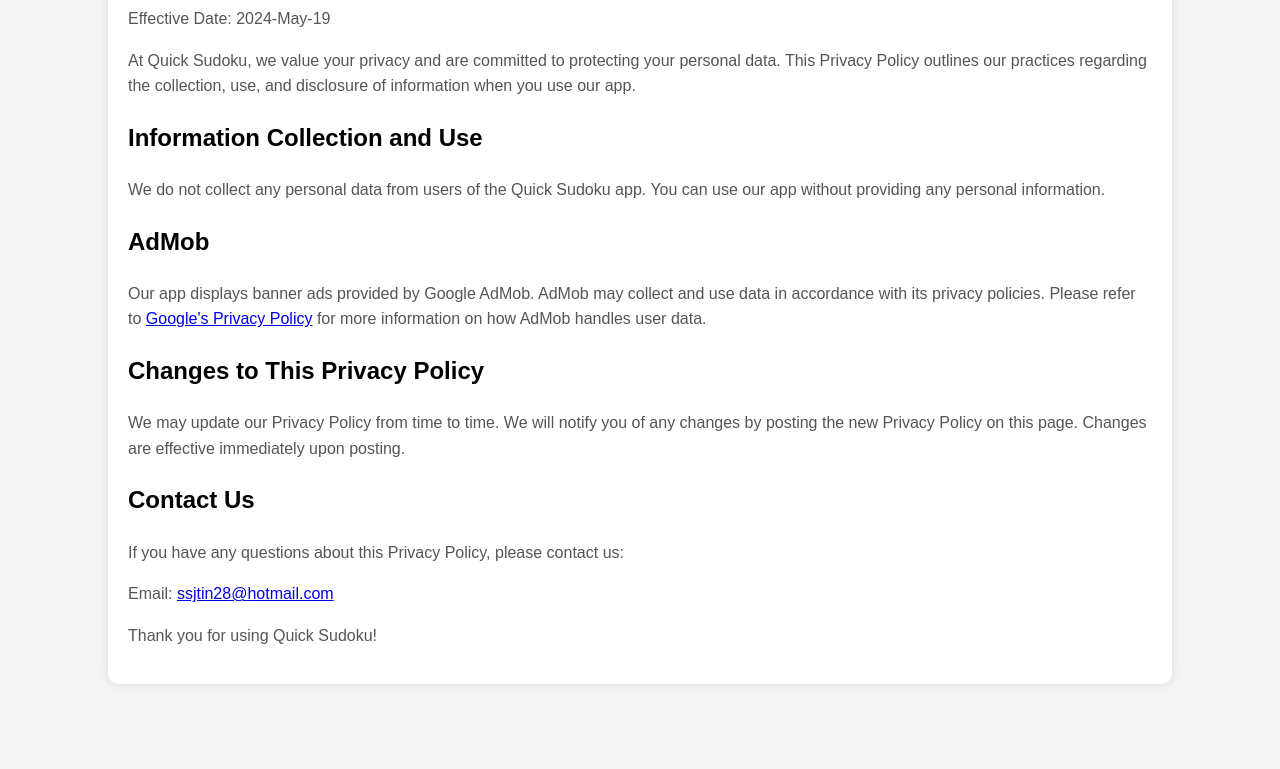
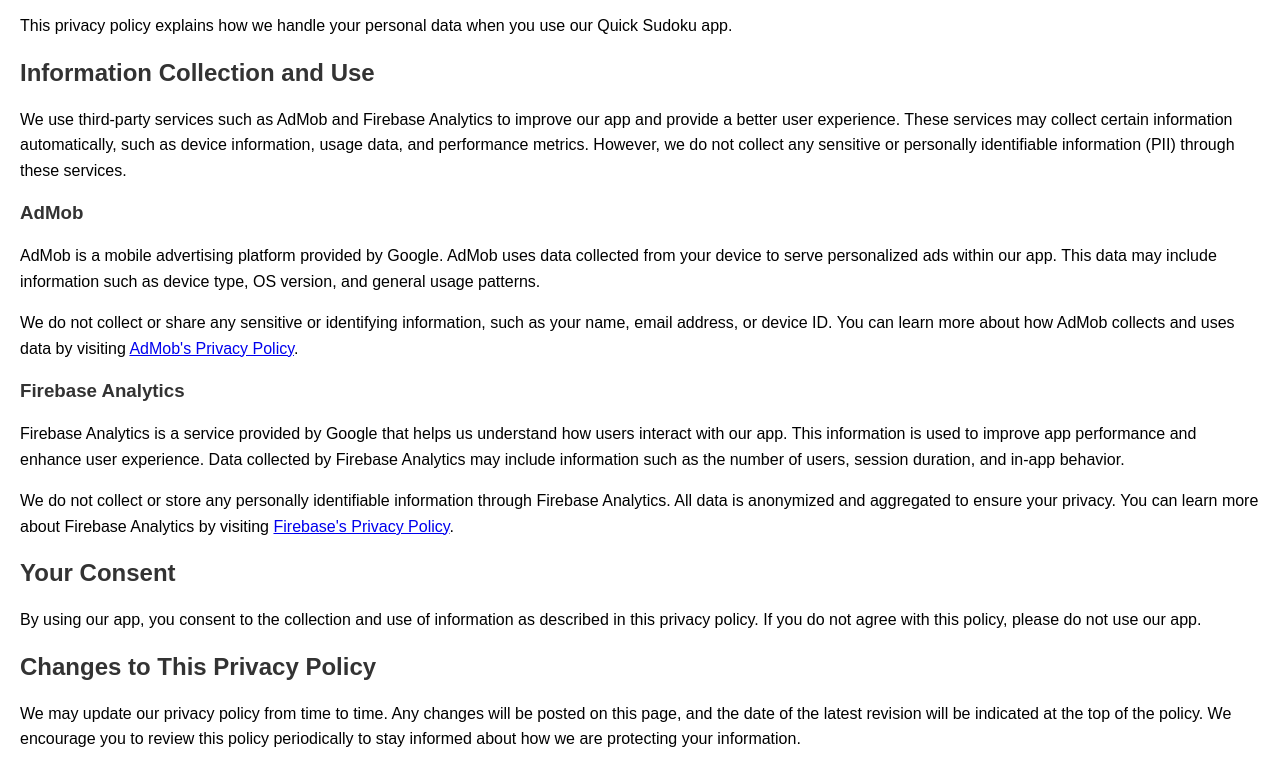
Before and after one commit to ssjtin/ssjtin.github.io, a plain HTML site: page quick-sudoku/privacy.html in a window 1280 px wide. Shown: the part 108-877 px from the top of the page. Before the commit the page ends 800 px from the top, so only its background shows below. Drawn offline with Linux system fonts and the light colour scheme.

Commit message:
Update privacy policy

```diff
--- a/quick-sudoku/privacy.html
+++ b/quick-sudoku/privacy.html
@@ -3,47 +3,45 @@
 <head>
     <meta charset="UTF-8">
     <meta name="viewport" content="width=device-width, initial-scale=1.0">
-    <title>Quick Sudoku Privacy Policy</title>
+    <title>Privacy Policy</title>
     <style>
         body {
             font-family: Arial, sans-serif;
-            line-height: 1.6;
-            margin: 0;
-            padding: 0;
-            background-color: #f4f4f4;
+            margin: 20px;
         }
-        .container {
-            width: 80%;
-            margin: auto;
-            overflow: hidden;
-            padding: 20px;
-            background: white;
-            box-shadow: 0 0 10px rgba(0, 0, 0, 0.1);
-            border-radius: 10px;
-        }
-        h1 {
+        h1, h2, h3 {
             color: #333;
         }
         p {
-            color: #555;
+            line-height: 1.6;
         }
     </style>
 </head>
 <body>
-    <div class="container">
-        <h1>Quick Sudoku Privacy Policy</h1>
-        <p>Effective Date: 2024-May-19</p>
-        <p>At Quick Sudoku, we value your privacy and are committed to protecting your personal data. This Privacy Policy outlines our practices regarding the collection, use, and disclosure of information when you use our app.</p>
-        <h2>Information Collection and Use</h2>
-        <p>We do not collect any personal data from users of the Quick Sudoku app. You can use our app without providing any personal information.</p>
-        <h2>AdMob</h2>
-        <p>Our app displays banner ads provided by Google AdMob. AdMob may collect and use data in accordance with its privacy policies. Please refer to <a href="https://policies.google.com/privacy" target="_blank">Google's Privacy Policy</a> for more information on how AdMob handles user data.</p>
-        <h2>Changes to This Privacy Policy</h2>
-        <p>We may update our Privacy Policy from time to time. We will notify you of any changes by posting the new Privacy Policy on this page. Changes are effective immediately upon posting.</p>
-        <h2>Contact Us</h2>
-        <p>If you have any questions about this Privacy Policy, please contact us:</p>
-        <p>Email: <a href="mailto:ssjtin28@hotmail.com">ssjtin28@hotmail.com</a></p>
-        <p>Thank you for using Quick Sudoku!</p>
-    </div>
+    <h1>Privacy Policy</h1>
+    <p>Welcome to Quick Sudoku!</p>
+    <p>This privacy policy explains how we handle your personal data when you use our Quick Sudoku app.</p>
+
+    <h2>Information Collection and Use</h2>
+    <p>We use third-party services such as AdMob and Firebase Analytics to improve our app and provide a better user experience. These services may collect certain information automatically, such as device information, usage data, and performance metrics. However, we do not collect any sensitive or personally identifiable information (PII) through these services.</p>
+
+    <h3>AdMob</h3>
+    <p>AdMob is a mobile advertising platform provided by Google. AdMob uses data collected from your device to serve personalized ads within our app. This data may include information such as device type, OS version, and general usage patterns.</p>
+    <p>We do not collect or share any sensitive or identifying information, such as your name, email address, or device ID. You can learn more about how AdMob collects and uses data by visiting <a href="https://support.google.com/admob/answer/6128543" target="_blank">AdMob's Privacy Policy</a>.</p>
+
+    <h3>Firebase Analytics</h3>
+    <p>Firebase Analytics is a service provided by Google that helps us understand how users interact with our app. This information is used to improve app performance and enhance user experience. Data collected by Firebase Analytics may include information such as the number of users, session duration, and in-app behavior.</p>
+    <p>We do not collect or store any personally identifiable information through Firebase Analytics. All data is anonymized and aggregated to ensure your privacy. You can learn more about Firebase Analytics by visiting <a href="https://firebase.google.com/policies/analytics" target="_blank">Firebase's Privacy Policy</a>.</p>
+
+    <h2>Your Consent</h2>
+    <p>By using our app, you consent to the collection and use of information as described in this privacy policy. If you do not agree with this policy, please do not use our app.</p>
+
+    <h2>Changes to This Privacy Policy</h2>
+    <p>We may update our privacy policy from time to time. Any changes will be posted on this page, and the date of the latest revision will be indicated at the top of the policy. We encourage you to review this policy periodically to stay informed about how we are protecting your information.</p>
+
+    <h2>Contact Us</h2>
+    <p>If you have any questions or concerns about our privacy policy, please contact us at tinluong2828@gmail.com.</p>
+
+    <p>Thank you for using Quick Sudoku!</p>
 </body>
 </html>
```
Also changed, not shown: 2 other files.
